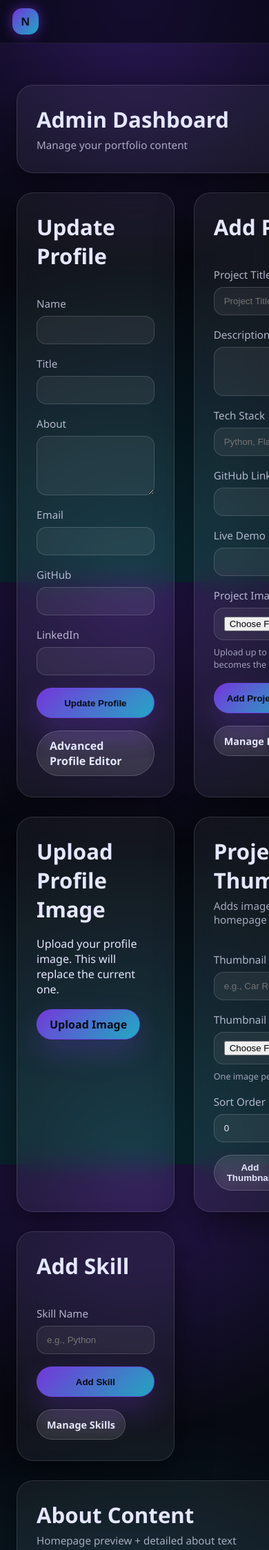
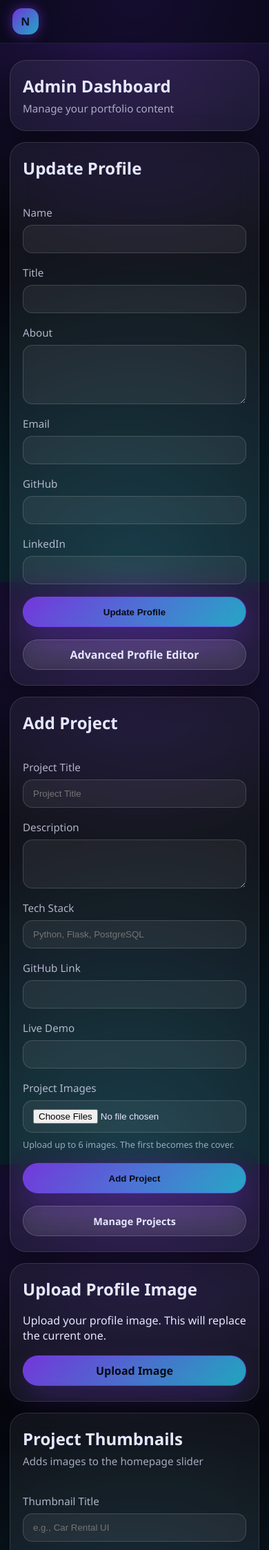
Before and after one commit to NithinGowda02/Dynamic-Portfolio-Website, a Flask app: page /admin in a window 390 px wide. Shown: the top 2247 px of the page at 69% size. Run offline with Flask 3, Linux system fonts and the light colour scheme; the visitor is signed in with stand-in values (Sample User, id 1); parts of the project's set-up code (start-up, migrations or seed data) failed here and were passed over; some libraries are stand-ins or nearby versions.

Commit message:
fix: add mobile responsiveness for admin panel

```diff
--- a/static/css/style.css
+++ b/static/css/style.css
@@ -1906,3 +1906,86 @@ main {
     opacity: 0.6;
     pointer-events: none;
 }
+
+/* ── Admin Panel Mobile Responsiveness ── */
+
+@media (max-width: 980px) {
+    .admin__grid {
+        grid-template-columns: repeat(2, 1fr);
+        gap: 16px;
+    }
+}
+
+@media (max-width: 768px) {
+    .dashboard-grid {
+        padding: 36px 16px 50px;
+    }
+
+    .module {
+        padding: 20px 18px 22px;
+    }
+
+    .module--span-2 {
+        grid-column: span 1;
+    }
+
+    .admin__grid {
+        grid-template-columns: 1fr;
+        gap: 14px;
+        margin-top: 14px;
+    }
+
+    .admin-card {
+        padding: 18px 16px;
+        display: flex;
+        align-items: flex-start;
+        gap: 14px;
+    }
+
+    .admin-card__icon {
+        font-size: 1.6rem;
+        margin-bottom: 0;
+        flex-shrink: 0;
+    }
+
+    .admin-card__title {
+        font-size: 1.05rem;
+        margin-bottom: 4px;
+    }
+
+    .form__actions {
+        flex-direction: column;
+    }
+
+    .form__actions .btn {
+        width: 100%;
+        justify-content: center;
+    }
+}
+
+@media (max-width: 480px) {
+    .dashboard-grid {
+        padding: 24px 14px 40px;
+        gap: 16px;
+    }
+
+    .admin-card {
+        padding: 14px 14px;
+    }
+
+    .admin-card__icon {
+        font-size: 1.4rem;
+    }
+
+    .admin-card__title {
+        font-size: 1rem;
+    }
+
+    .admin-card__desc {
+        font-size: 0.85rem;
+    }
+
+    .module__title {
+        font-size: 1.5rem;
+    }
+}
```
